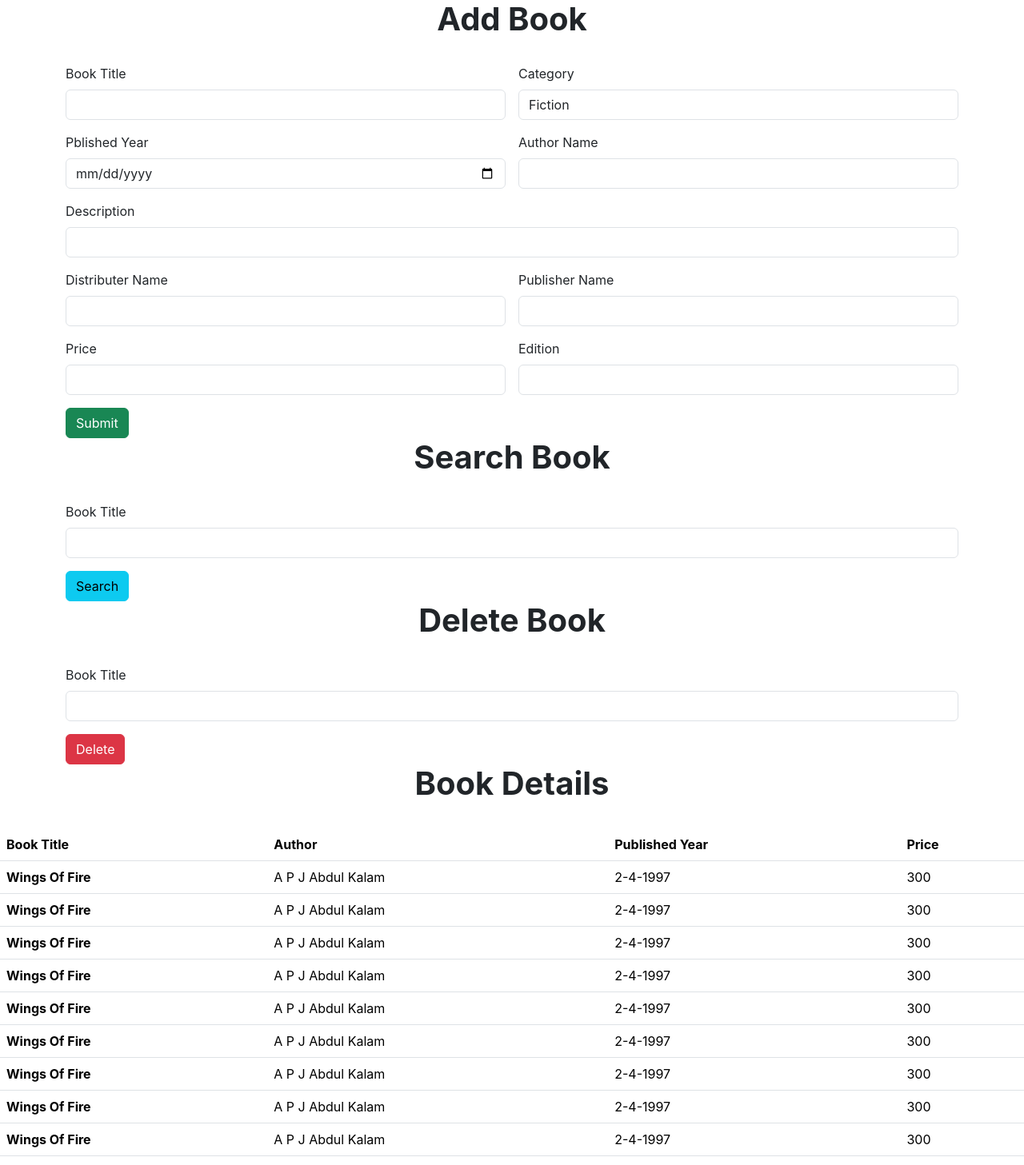
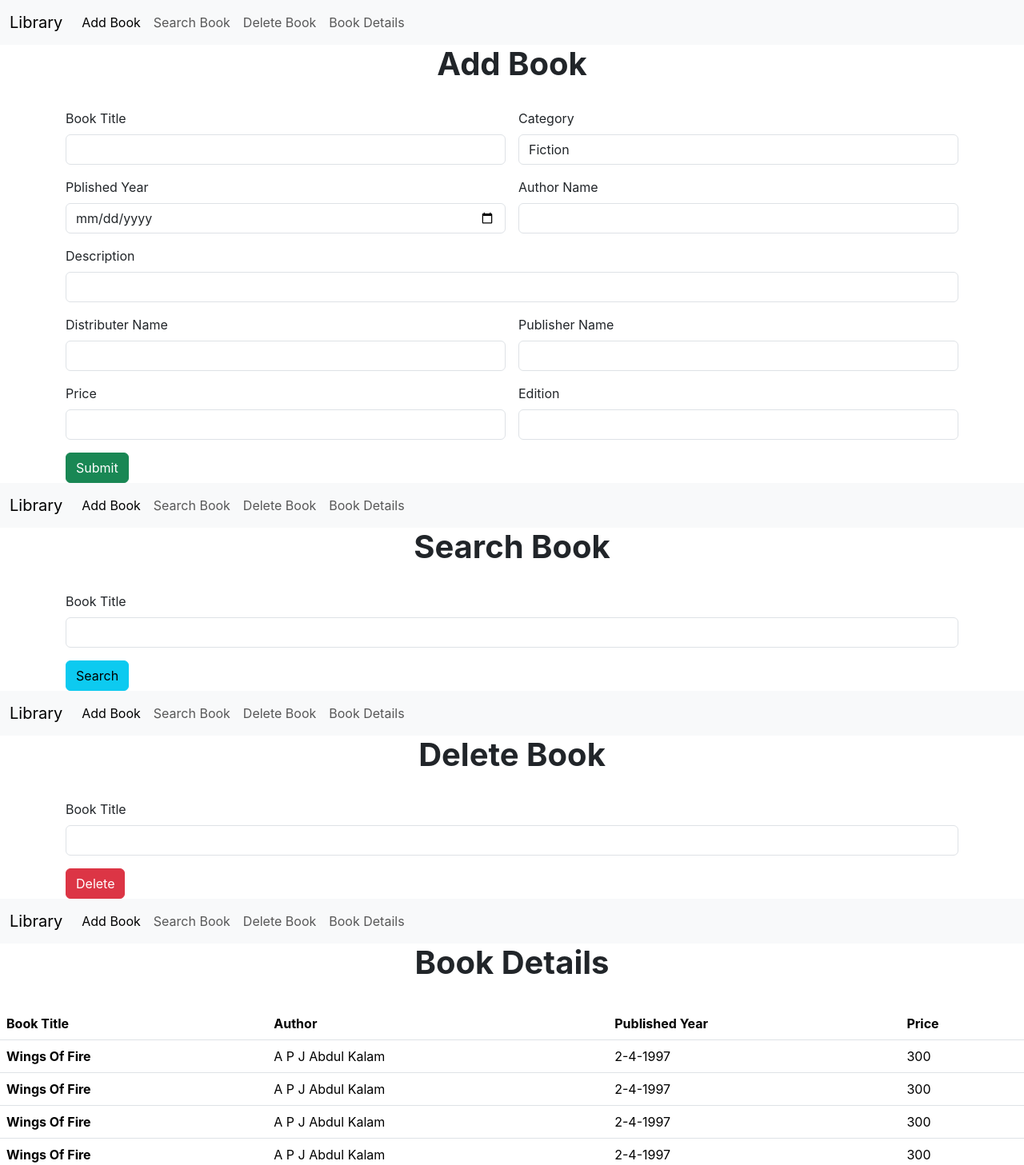
Before and after one commit to nimmyroz06/library-app-react, a React (Create React App) app: page / in a window 1280 px wide. Shown: the top 1457 px of the page at 80% size. Built offline with nearby package versions, Linux system fonts and the light colour scheme.

Commit message:
Navbar  added

```diff
--- a/src/components/AddBook.jsx
+++ b/src/components/AddBook.jsx
@@ -1,8 +1,10 @@
 import React from 'react'
+import NavBar from './NavBar'
 
 const AddBook = () => {
     return (
         <div>
+            <NavBar/>
             <div className="container">
                 <div className="row">
                     <div className="col col-12 col-sm-12 col-md-12 col-lg-12 col-xl-12 col-xxl-12">
--- a/src/components/DeleteBook.jsx
+++ b/src/components/DeleteBook.jsx
@@ -1,8 +1,10 @@
 import React from 'react'
+import NavBar from './NavBar'
 
 const DeleteBook = () => {
   return (
     <div>
+      <NavBar/>
         <div className="container">
             <div className="row">
                 <div className="col col-12 col-sm-12 col-md-12 col-lg-12 col-xl-12 col-xxl-12">
--- a/src/components/SearchBook.jsx
+++ b/src/components/SearchBook.jsx
@@ -1,8 +1,10 @@
 import React from 'react'
+import NavBar from './NavBar'
 
 const SearchBook = () => {
   return (
     <div>
+        <NavBar/>
         <div className="container">
             <div className="row">
                 <div className="col col-12 col-sm-12 col-md-12 col-lg-12 col-xl-12 col-xxl-12">
--- a/src/components/ViewAll.jsx
+++ b/src/components/ViewAll.jsx
@@ -1,8 +1,10 @@
 import React from 'react'
+import NavBar from './NavBar'
 
 const ViewAll = () => {
   return (
     <div>
+        <NavBar/>
         <center><h1><b>Book Details</b></h1></center><br></br>
         <table class="table">
   <thead>
```
